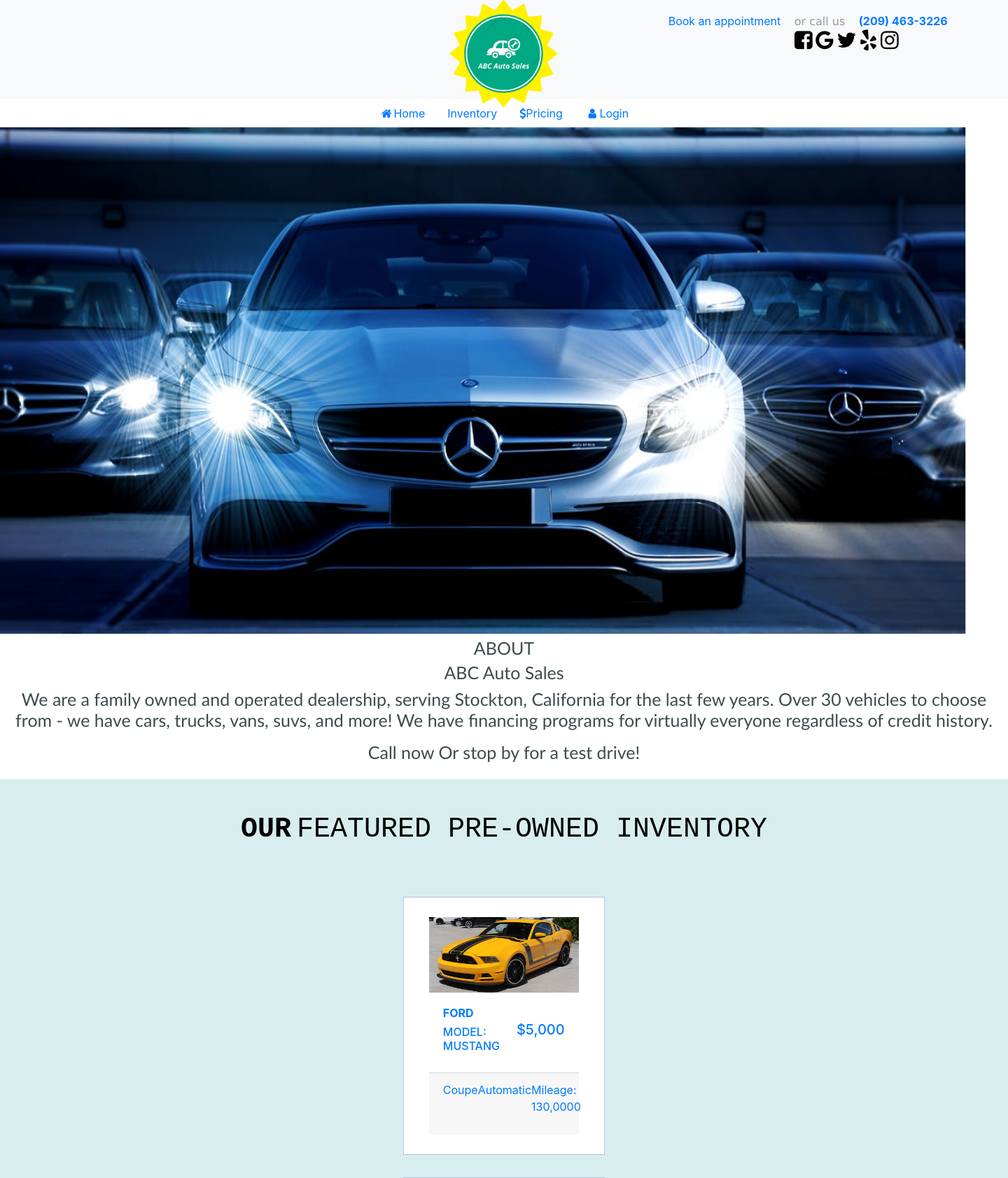
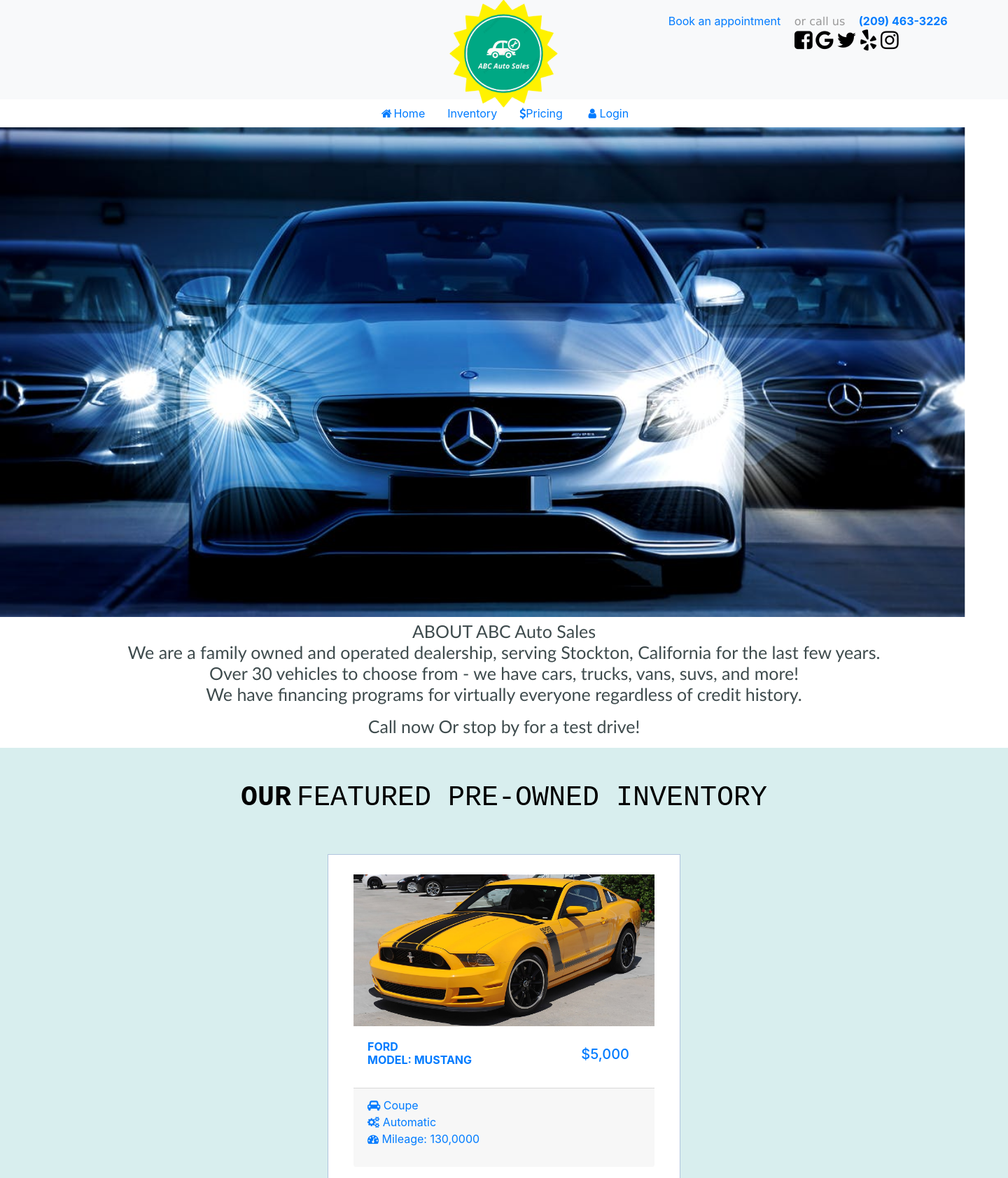
Before and after one commit to ThePoliceDepartment/ABC-Auto-Flaskapp, a Flask app: page / in a window 1440 px wide. Shown: the part 34-1718 px from the top of the page at 70% size. Run offline with Flask 2, Linux system fonts and the light colour scheme; some libraries are stand-ins or nearby versions.

Commit message:
updated links and changed layout of images

```diff
--- a/static/css/style.css
+++ b/static/css/style.css
@@ -96,7 +96,7 @@
 }
 
 .height-max{
-    min-height: calc(100vh - 76px);
+    min-height: calc(25vh - 10px);
     background-position: center;
     background-size: cover;
     background-attachment: fixed;
@@ -137,10 +137,14 @@
 .car-value{
     background: #add8e6
     color: black;
-    clip-path: polygon(15% 0, 85%, 0, 100% 100%, 0 100%);
+    clip-path: polygon(15% 0, 85% 0, 100% 100%, 0 100%);
     -webkit-transition: all 1s linear;
 }
 
 .car-value: hover{
     clip-path: polygon(0% 0, 100% 0, 100% 100%, 0 100%);
 }
+
+footer {
+    padding:5em 0;
+}
--- a/templates/index.html
+++ b/templates/index.html
@@ -30,7 +30,7 @@
                               <a itemprop="sameAs" target="_blank" href="https://www.facebook.com" title="Visit us on Facebook" rel="nofollow" class="link-facebook"><i class="fa fa-facebook-square" style="font-size:30px; color: black;"></i></a>
                           </li>
                           <li>
-                              <a itemprop="sameAs" target="_blank" href="https://www.google.com" title="Visit us on Google" rel="nofollow" class="link-googleplus"><i class="fa fa-google" style="font-size:30px; color: black;"></i></a>
+                              <a itemprop="sameAs" target="_blank" href="https://www.google.com/search?client=safari&source=hp&ei=UUDEXePsD4nL-gS2hajIDg&q=abc+auto+sales+stockton+ca&oq=abc+auto+sales+sto&gs_l=psy-ab.1.0.0j0i22i30.1058.4708..6024...0.0..0.262.1228.17j0j1......0....1..gws-wiz.......0i10j0i131.sMd0KEIXQeQ" title="Visit us on Google" rel="nofollow" class="link-googleplus"><i class="fa fa-google" style="font-size:30px; color: black;"></i></a>
                           </li>
                           <li>
                               <a itemprop="sameAs" target="_blank" href="https://twitter.com" title="Visit us on Twitter" rel="nofollow" class="link-twitter"><i class="fa fa-twitter" style="font-size:30px; color: black;"></i></a>
@@ -68,8 +68,9 @@
 
 <!-------------------header section---------------------------------------------------------------->
 <header class="header" id="header">
-    <div class="container">
-        <div class="row height-max justify-content-center"> <img src="{{url_for('static', filename='images/car-german-6.jpeg')}}"/></img>
+    <div class="container-fluid">
+        <div class="row height-max justify-content-center">
+            <img src="{{url_for('static',filename='images/car-german-6.jpeg')}}"/></img>
         </div>
     </div>
 </header>
@@ -78,23 +79,13 @@
 
 <!-------about section----------------------------------------------------------------------------->
     <h2>
-      <div class="container">
-       <div class="row">
-          <div class="col-lg-14">
-            <div class="about">
-                <div class="lg-sq">
           <div class="WelcomeText">
-                    <div class="WelcomeSub font-weight:bold"> ABOUT </div>
-                    <div>
-                      <h2>ABC Auto Sales</h2>
-                      <div style="text-align: center justify"><p>We are a family owned and operated dealership, serving Stockton,
-                         California for the last few years. Over 30 vehicles to choose from - we have cars, trucks, vans, suvs,
-                         and more! We have financing programs for virtually everyone regardless of credit history.
+              <div class="WelcomeSub font-weight:bold" style="text-align:center"> ABOUT ABC Auto Sales</div>
+                 <div><p>We are a family owned and operated dealership, serving Stockton,
+                          California for the last few years.<br> Over 30 vehicles to choose from - we have cars, trucks, vans, suvs,
+                          and more! <br>We have financing programs for virtually everyone regardless of credit history.
                           <div style="text-align: center"><p>Call now Or stop by for a test drive!</p>
-                      </p></div></div>
-                    </div>
-                  </div>
-                </div>
+                       </p></div>
                      </div>
                    </div>
                  </div>
@@ -102,86 +93,81 @@
      </h2>
 
 
+
      <!----------Inventory section-------------------------------------------------------->
      <section class="inventory py-5" id="inventory">
-         <div class="container">
+     <div class="container-fluid">
          <div class="row mb-5">
-                 <div class"inventory"></div>
              <div class="col d-flex flex-wrap text-uppercase justify-content-center">
                  <h1 class="font-weight-bold align-self-center mx-1">our </h1>
                  <h1 class="section-title--special mx-1"> featured pre-owned inventory</h1>
              </div>
          </div>
      </div>
+     <div class="row inventory-container"></div>
      <!------first car----->
-         <div class="row inventory-container">
-             <div class="col-10 mx-auto my-3 col-md-7 col-lg-7">
+
          <div class="card car-card">
              <a class="nav-link" href="{{ url_for('carLookup') }}">
                  <img src="{{url_for('static', filename='images/car-american-1.jpeg')}}" class="card-img-top car-img" alt=""/></img>
                  <div class="card-body">
                      <div class="car-info d-flex justify-content-between">
                          <div class="car-text text-uppercase">
-                                 <h6 class="font-weight-bold">ford</h6>
-                                 <h6>model: mustang</h6>
+                             <h6 class="font-weight-bold">ford
+                                 <br>model: mustang</h6>
                          </div>
-                             <h5 class="car-value align-self-center py-2 px-4">$5,000
-                             </h5>
+                         <h5 class="car-value align-self-center py-2 px-3">$<span>5,000</span></h5>
                      </div>
                  </div>
                  <div class="card-footer text-capitalize d-flex justify-content-between">
-                         <p>coupe</p>
-                         <p><span></span>automatic</p>
-                         <p>mileage: 130,0000</p>
+                     <p><i class="fa fa-car"></i> coupe<br>
+                     <span><i class="fa fa-cogs"></i></span> automatic<br>
+                     <span><i class="fa fa-tachometer"></i></span> mileage: 130,0000</p>
+                 </div>
              </div></a>
          </div>
-         </div>
          <!----second car--->
-         <div class="col-10 mx-auto my-3 col-md-5 col-lg-7">
          <div class="card car-card">
                  <a class="nav-link" href="{{ url_for('carLookup') }}">
                      <img src="{{url_for('static', filename='images/car-american-5.jpeg')}}" class="card-img-top car-img" alt=""/></img>
                      <div class="card-body">
                          <div class="car-info d-flex justify-content-between">
                              <div class="car-text text-uppercase">
-                         <h6 class="font-weight-bold">chevrolet</h6>
-                         <h6>model: corvette</h6>
+                                 <h6 class="font-weight-bold">chevrolet
+                                 <br>model: corvette</h6>
                              </div>
-                     <h5 class="car-value align-self-center py-2 px-4">$12,000</span>
-                     </h5>
+                             <h5 class="car-value align-self-center py-2 px-3">$<span>12,000</span></h5>
                          </div>
                      </div>
                      <div class="card-footer text-capitalize d-flex justify-content-between">
-                 <p><span></span>coupe</p>
-                 <p><span></span>automatic</p>
-                 <p><span>mileage: 120,0000</p>
+                         <p><i class="fa fa-car"></i> coupe<br>
+                         <span><i class="fa fa-cogs"></i></span> manual<br>
+                         <span><i class="fa fa-tachometer"></i></span> mileage: 120,0000</p>
                      </div>
-             </div>
-         </a>
+             </div></a>
              </div>
 
+
              <!----third car--->
-         <div class="col-10 mx-auto my-3 col-md-5 col-lg-7">
+
              <div class="card car-card">
                  <a class="nav-link" href="{{ url_for('carLookup') }}">
                      <img src="{{url_for('static', filename='images/car-german-1.jpeg')}}" class="card-img-top car-img" alt=""/></img>
                      <div class="card-body">
                          <div class="car-info d-flex justify-content-between">
                              <div class="car-text text-uppercase">
-                         <h6 class="font-weight-bold">mercedes-benz</h6>
-                         <h6>model: amg</h6>
+                                 <h6 class="font-weight-bold">mercedes-benz
+                                     <br>model: amg</h6>
                              </div>
-                     <h5 class="car-value align-self-center py-2 px-4">$30,000</span>
-                     </h5>
+                             <h5 class="car-value align-self-center py-2 px-3">$<span>30,000</span></h5>
                          </div>
                      </div>
                      <div class="card-footer text-capitalize d-flex justify-content-between">
-                 <p><span></span>coupe</p>
-                 <p><span></span>automatic</p>
-                 <p><span>mileage: 190,0000</p>
+                         <p><i class="fa fa-car"></i> coupe<br>
+                         <span><i class="fa fa-cogs"></i></span> automatic<br>
+                         <span><i class="fa fa-tachometer"></i></span> mileage: 190,0000</p>
                      </div>
-             </div>
-         </a>
+             </div></a>
              </div>
 
          </section>
@@ -216,7 +202,7 @@
           <!-- Content -->
           <h5 class="text-uppercase font-weight-bold">CONTACT INFO</h5>
           <p>Phone number: (209) 463-3226</p>
-          <p>Email address: abcautosales209@gmail.com</p>
+          <a href="mailto:abcautosales209@gmail.com" ><p>Email address: abcautosales209@gmail.com</p></a>
           <p>Address: 2148 N Wilson way, Stockton, CA 95205</p>
 
         </div>
--- a/templates/login.html
+++ b/templates/login.html
@@ -31,7 +31,7 @@
                               <a itemprop="sameAs" target="_blank" href="https://www.facebook.com" title="Visit us on Facebook" rel="nofollow" class="link-facebook"><i class="fa fa-facebook-square" style="font-size:30px; color: black;"></i></a>
                           </li>
                           <li>
-                              <a itemprop="sameAs" target="_blank" href="https://www.google.com" title="Visit us on Google" rel="nofollow" class="link-googleplus"><i class="fa fa-google" style="font-size:30px; color: black;"></i></a>
+                              <a itemprop="sameAs" target="_blank" href="https://www.google.com/search?client=safari&source=hp&ei=UUDEXePsD4nL-gS2hajIDg&q=abc+auto+sales+stockton+ca&oq=abc+auto+sales+sto&gs_l=psy-ab.1.0.0j0i22i30.1058.4708..6024...0.0..0.262.1228.17j0j1......0....1..gws-wiz.......0i10j0i131.sMd0KEIXQeQ" title="Visit us on Google" rel="nofollow" class="link-googleplus"><i class="fa fa-google" style="font-size:30px; color: black;"></i></a>
                           </li>
                           <li>
                               <a itemprop="sameAs" target="_blank" href="https://twitter.com" title="Visit us on Twitter" rel="nofollow" class="link-twitter"><i class="fa fa-twitter" style="font-size:30px; color: black;"></i></a>
--- a/templates/prices.html
+++ b/templates/prices.html
@@ -30,7 +30,7 @@
                           <a itemprop="sameAs" target="_blank" href="https://www.facebook.com" title="Visit us on Facebook" rel="nofollow" class="link-facebook"><i class="fa fa-facebook-square" style="font-size:30px; color: black;"></i></a>
                       </li>
                       <li>
-                          <a itemprop="sameAs" target="_blank" href="https://www.google.com" title="Visit us on Google" rel="nofollow" class="link-googleplus"><i class="fa fa-google" style="font-size:30px; color: black;"></i></a>
+                          <a itemprop="sameAs" target="_blank" href="https://www.google.com/search?client=safari&source=hp&ei=UUDEXePsD4nL-gS2hajIDg&q=abc+auto+sales+stockton+ca&oq=abc+auto+sales+sto&gs_l=psy-ab.1.0.0j0i22i30.1058.4708..6024...0.0..0.262.1228.17j0j1......0....1..gws-wiz.......0i10j0i131.sMd0KEIXQeQ" title="Visit us on Google" rel="nofollow" class="link-googleplus"><i class="fa fa-google" style="font-size:30px; color: black;"></i></a>
                       </li>
                       <li>
                           <a itemprop="sameAs" target="_blank" href="https://twitter.com" title="Visit us on Twitter" rel="nofollow" class="link-twitter"><i class="fa fa-twitter" style="font-size:30px; color: black;"></i></a>
--- a/templates/signup.html
+++ b/templates/signup.html
@@ -31,13 +31,13 @@
                               <a itemprop="sameAs" target="_blank" href="https://www.facebook.com" title="Visit us on Facebook" rel="nofollow" class="link-facebook"><i class="fa fa-facebook-square" style="font-size:30px; color: black;"></i></a>
                           </li>
                           <li>
-                              <a itemprop="sameAs" target="_blank" href="https://www.google.com" title="Visit us on Google" rel="nofollow" class="link-googleplus"><i class="fa fa-google" style="font-size:30px; color: black;"></i></a>
+                              <a itemprop="sameAs" target="_blank" href="https://www.google.com/search?client=safari&source=hp&ei=UUDEXePsD4nL-gS2hajIDg&q=abc+auto+sales+stockton+ca&oq=abc+auto+sales+sto&gs_l=psy-ab.1.0.0j0i22i30.1058.4708..6024...0.0..0.262.1228.17j0j1......0....1..gws-wiz.......0i10j0i131.sMd0KEIXQeQ" title="Visit us on Google" rel="nofollow" class="link-googleplus"><i class="fa fa-google" style="font-size:30px; color: black;"></i></a>
                           </li>
                           <li>
                               <a itemprop="sameAs" target="_blank" href="https://twitter.com" title="Visit us on Twitter" rel="nofollow" class="link-twitter"><i class="fa fa-twitter" style="font-size:30px; color: black;"></i></a>
                           </li>
                           <li>
-                              <a itemprop="sameAs" target="_blank" href="https://www.yelp.com" title="Visit us on Yelp" rel="nofollow" class="link-yelp"><i class="fa fa-yelp" style="font-size:30px; color: black;"></i></a>
+                              <a itemprop="sameAs" target="_blank" href="https://www.yelp.com/biz/abc-auto-sales-stockton?osq=abc+auto+sales" title="Visit us on Yelp" rel="nofollow" class="link-yelp"><i class="fa fa-yelp" style="font-size:30px; color: black;"></i></a>
                           </li>
                           <li>
                               <a itemprop="sameAs" target="_blank" href="https://www.instagram.com" title="Visit us on Instagram" rel="nofollow" class="link-instagram"><i class="fa fa-instagram" style="font-size:30px; color: black;"></i></a>
@@ -54,7 +54,7 @@
                 <a class="nav-link" href="{{ url_for('home')}}"><i class="fa fa-fw fa-home"></i>Home <span class="sr-only">(current)</span></a>
               </li>
               <li class="nav-item">
-                <a class="nav-link" href="{{ url_for('carLookup')}}">Features</a>
+                <a class="nav-link" href="{{ url_for('carLookup')}}">Inventory</a>
               </li>
               <li class="nav-item">
                 <a class="nav-link" href="{{ url_for('prices')}}"><i class="fa fa-dollar"></i>Pricing</a>
```
Also changed, not shown: templates/forgotPw.html (+7 -7 lines). Lines whose indentation alone changed are shown as unchanged.
